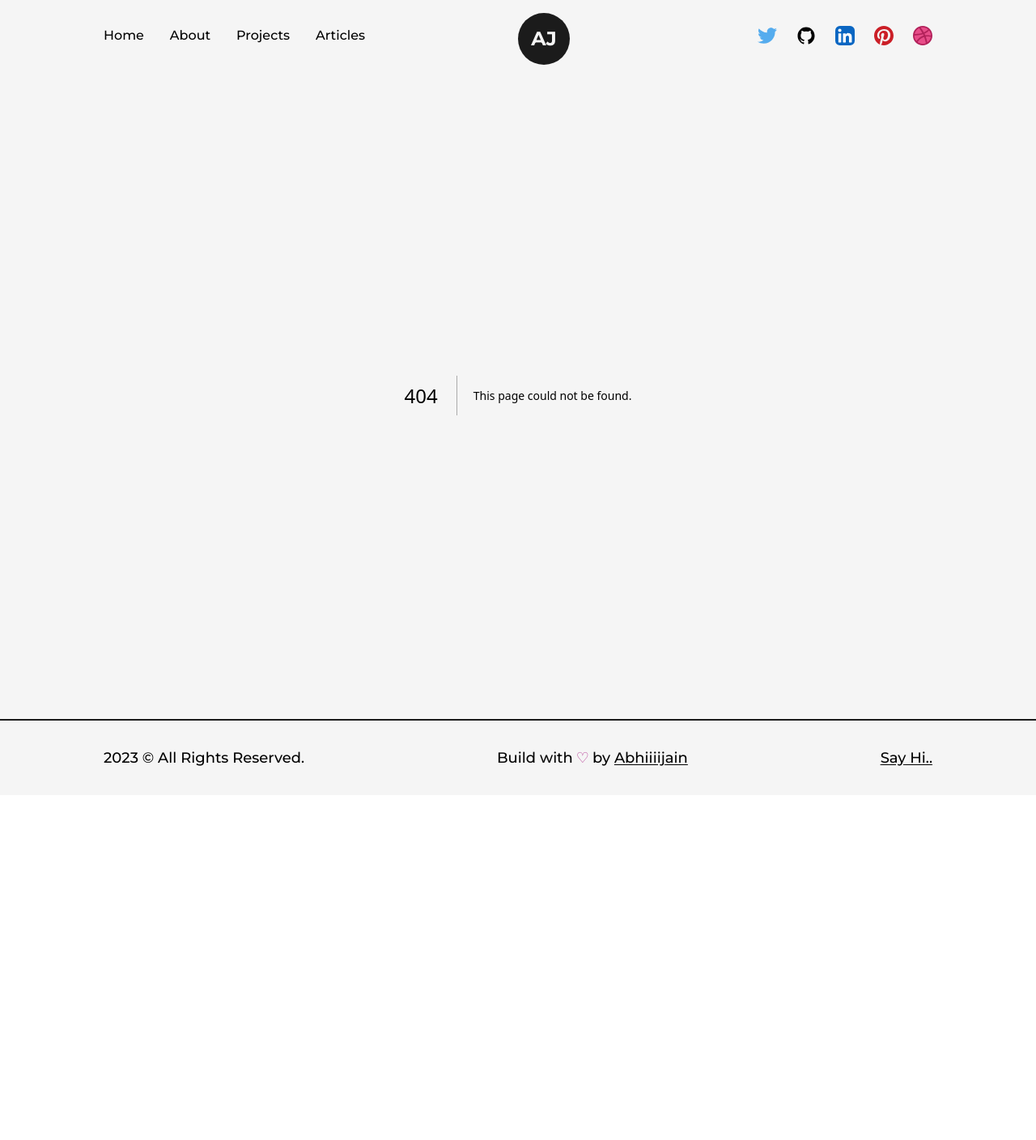
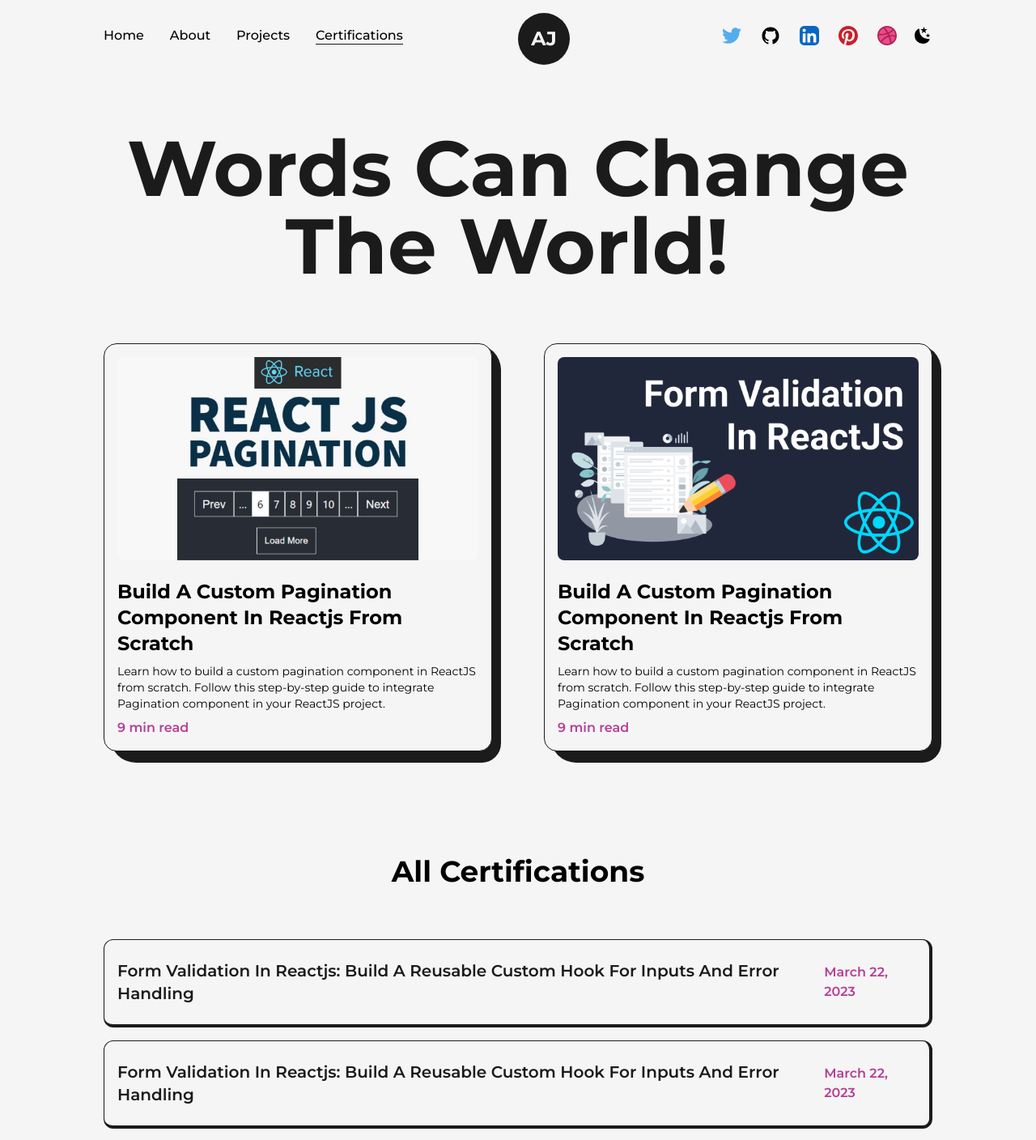
Before and after one commit to abhiiiijain/Portfoliooo, a Next.js app: page /certifications in a window 1280 px wide. Before the commit this address had no page. Shown: the top 1408 px of the page at 81% size. Before the commit the page ends 982 px from the top, so only its background shows below. Built offline with nearby package versions, Linux system fonts and the light colour scheme.

Commit message:
pages structre complete

```diff
--- a/src/components/Layout.js
+++ b/src/components/Layout.js
@@ -2,7 +2,7 @@
 
 const Layout = ({children, className=""}) => {
   return (
-    <div className={`w-full h-full inline-block z-0 bg-light p-32 ${className}`}>
+    <div className={`w-full h-full inline-block z-0 bg-light p-32 dark:bg-dark ${className}`}>
         {children}
         </div>
   )
--- a/src/components/Logo.js
+++ b/src/components/Logo.js
@@ -1,23 +1,33 @@
-import Link from 'next/link'
-import React from 'react'
-import {motion} from "framer-motion";
-
+import Link from "next/link";
+import React from "react";
+import { motion } from "framer-motion";
 
 const MotionLink = motion(Link);
 
 const Logo = () => {
   return (
-    <div className='flex items-center justify-center mt-2'>
-        <MotionLink href="/"
-        className='w-16 h-16 bg-dark text-light flex items-center
-        justify-center rounded-full text-2xl font-bold'
+    <div className="flex items-center justify-center mt-2">
+      <MotionLink
+        href="/"
+        className="w-16 h-16 bg-dark text-light flex items-center
+        justify-center rounded-full text-2xl font-bold border bolder-solid
+        border-transparent dark:border-light
+        "
         whileHover={{
-                backgroundColor:["#121212", "rgba(131,58,180,1)","rgba(253,29,29,1)","rgba(252,176,69,1)","rgba(131,58,180,1)", "#121212"],
-                transition:{duration:1, repeat: Infinity}
-        }}
-        >AJ</MotionLink>
-</div>
-  )
-}
+          backgroundColor: [
+            "#121212",
+            "rgba(131,58,180,1)",
+            "rgba(253,29,29,1)",
+            "rgba(252,176,69,1)",
+            "rgba(131,58,180,1)",
+            "#121212",
+          ],
+          transition: { duration: 1, repeat: Infinity },
+        }}>
+        AJ
+      </MotionLink>
+    </div>
+  );
+};
 
-export default Logo
+export default Logo;
--- a/src/components/NavBar.js
+++ b/src/components/NavBar.js
@@ -8,8 +8,11 @@
   GithubIcon,
   LinkedInIcon,
   PinterestIcon,
+  SunIcon,
+  MoonIcon,
 } from "./Icons";
 import { motion } from "framer-motion";
+import useThemeSwitcher from "./hooks/useThemeSwitcher";
 
 const CustomLink = ({ href, title, className = "" }) => {
   const router = useRouter();
@@ -32,13 +35,19 @@
 };
 
 const NavBar = () => {
+  const [mode, setMode] = useThemeSwitcher();
+
   return (
     <header className="w-full px-32 py-8 font-medium flex items-center justify-between">
       <nav>
         <CustomLink href="/" title="Home" className="mr-4" />
         <CustomLink href="/about" title="About" className="mx-4" />
         <CustomLink href="/projects" title="Projects" className="mx-4" />
-        <CustomLink href="/articles" title="Articles" className="ml-4" />
+        <CustomLink
+          href="/certifications"
+          title="Certifications"
+          className="ml-4"
+        />
       </nav>
       <nav className="flex itmes-center justify-center flex-warp">
         <motion.a
@@ -81,6 +90,16 @@
           className="w-6 ml-3">
           <DribbbleIcon />
         </motion.a>
+
+        <button onClick={() => setMode(mode === "light" ? "dark" : "light")}
+        className="ml-5 flex items-center justify-center rounded-full
+        ">
+          {mode === "dark" ? (
+            <SunIcon className={"fill-dark"} />
+          ) : (
+            <MoonIcon className={"fill-dark"} />
+          )}
+        </button>
       </nav>
 
       <div className="absolute left-[50%] top-2 traslat-x-[-50%]">
--- /dev/null
+++ b/src/components/hooks/useThemeSwitcher.js
@@ -0,0 +1,50 @@
+import React, { useEffect, useState } from "react";
+
+const useThemeSwitcher = () => {
+  const preferDarkQuery = "(prefer-color-scheme: dark)";
+  const [mode, setMode] = useState("");
+
+  useEffect(() => {
+    const mediaQuery = window.matchMedia(preferDarkQuery);
+    const userPref = window.localStorage.getItem("theme");
+
+    const handleChange = () => {
+      if (userPref) {
+        let check = userPref === "dark" ? "dark" : "light";
+        setMode(check);
+        if (check == "dark") {
+          document.documentElement.classList.add("dark");
+        } else {
+          document.documentElement.classList.remove("dark");
+        }
+      } else {
+        let check = mediaQuery.matches ? "dark" : "light";
+        setMode(check);
+
+        if (check == "dark") {
+          document.documentElement.classList.add("dark");
+        } else {
+          document.documentElement.classList.remove("dark");
+        }
+      }
+    };
+
+    mediaQuery.addEventListener("change", handleChange);
+
+    return () => mediaQuery.removeEventListener("change", handleChange);
+  }, []);
+
+  useEffect(() => {
+    if (mode === "dark") {
+      window.localStorage.setItem("theme", "dark");
+      document.documentElement.classList.add("dark");
+    } else {
+      window.localStorage.setItem("theme", "light");
+      document.documentElement.classList.remove("dark");
+    }
+  }, [mode]);
+
+  return [mode, setMode];
+};
+
+export default useThemeSwitcher;
--- a/src/pages/_app.js
+++ b/src/pages/_app.js
@@ -16,7 +16,7 @@
         <meta name="viewport" content="width=device-width, initial-scale=1" />
         <link rel="icon" href="/favicon.ico" />
       </Head>
-      <main className={`${montserrat.variable} font-mont bg-light w-full min-h-screen`}>
+      <main className={`${montserrat.variable} font-mont bg-light dark:bg-dark w-full min-h-screen`}>
         <NavBar />
         <Component {...pageProps} />
         <Footer />
--- /dev/null
+++ b/src/pages/certifications.js
@@ -0,0 +1,169 @@
+import AnimatedText from "@/components/AnimatedText";
+import Layout from "@/components/Layout";
+import Head from "next/head";
+import Image from "next/image";
+import Link from "next/link";
+import React, { useRef } from "react";
+import certification1 from "../../public/images/articles/pagination component in reactjs.jpg";
+import certification2 from "../../public/images/articles/form validation in reactjs using custom react hook.png";
+import { easeInOut, motion, useMotionValue } from "framer-motion";
+
+const FramerImage = motion(Image);
+
+const MovingImage = ({ title, img, link }) => {
+  const x = useMotionValue(0);
+  const y = useMotionValue(0);
+  const imgRef = useRef(null);
+
+  function handleMouse(event) {
+    imgRef.current.style.display = "inline-block";
+    x.set(event.pageX);
+    y.set(-10);
+  }
+
+  function handleMouseLeave(event) {
+    imgRef.current.style.display = "none";
+    x.set(0);
+    y.set(0);
+  }
+
+  return (
+    <Link
+      href={link}
+      target="_blank"
+      onMouseMove={handleMouse}
+      onMouseLeave={handleMouseLeave}>
+      <h2
+        className="capitalize text-xl font-semibold hover:underline
+        ">
+        {title}
+      </h2>
+      <FramerImage
+        style={{ x: x, y: y }}
+        initial={{ opacity: 0 }}
+        whileInView={{ opacity: 1, transition: { duration: 0.2 } }}
+        ref={imgRef}
+        src={img}
+        alt={title}
+        className="z-10 w-96 h-auto hidden absolute rounded-lg"
+      />
+    </Link>
+  );
+};
+
+const Certification = ({ img, title, date, link }) => {
+  return (
+    <motion.li
+      initial={{ y: 200 }}
+      whileInView={{ y: 0, transition: { duration: 0.5, ease: "easeInOut" } }}
+      viewport={{ once: true }}
+      className="relative w-full p-4 py-6 my-4 rounded-xl flex items-center
+    justify-between bg-light text-dark first:mt-0 border border-solid border-dark
+    border-r-4 border-b-4
+    ">
+      <MovingImage title={title} img={img} link={link} />
+      <span className="text-primary font-semibold pl-4">{date}</span>
+    </motion.li>
+  );
+};
+
+const FearutedCertification = ({ img, title, time, summary, link }) => {
+  return (
+    <li className="relative col-span-1 w-full p-4 bg-light border border-solid border-dark rounded-2xl">
+      <div
+        className="absolute top-0 -right-3 -z-10 w-[101%] h-[103%] rounded-[2rem] bg-dark
+      rounded-br-3xl"
+      />
+      <Link
+        href={link}
+        target="_blank"
+        className="w-full inline-block cursor-pointer overflow-hidden rounded-lg">
+        <FramerImage
+          src={img}
+          alt="title of project"
+          className="w-full h-auto"
+          whileHover={{ scale: 1.05 }}
+          transition={{ duartion: 0.2 }}
+        />
+      </Link>
+      <Link href={link} target="_blank">
+        <h2
+          className="capitalize text-2xl font-bold my-2 mt-4
+        hover:underline
+        ">
+          {title}
+        </h2>
+      </Link>
+      <p className="text-sm mb-2">{summary}</p>
+      <span className="text-primary font-semibold">{time}</span>
+    </li>
+  );
+};
+
+const certifications = () => {
+  return (
+    <>
+      <Head>
+        <title>Abhiiiijain | Certifications Page</title>
+        <meta name="description" content="any description"></meta>
+      </Head>
+      <main className="w-full mb-16 flex flex-col items-center justify-center overflow-hidden">
+        <Layout className="pt-16">
+          <AnimatedText text=" Words can change the world!" className="mb-16" />
+          <ul className="grid grid-cols-2 gap-16">
+            <FearutedCertification
+              title="Build A Custom Pagination Component In Reactjs From Scratch"
+              summary="
+            Learn how to build a custom pagination component in ReactJS from scratch.
+            Follow this step-by-step guide to integrate Pagination component in your ReactJS project."
+              time="9 min read"
+              link="/"
+              img={certification1}
+            />
+            <FearutedCertification
+              title="Build A Custom Pagination Component In Reactjs From Scratch"
+              summary="
+            Learn how to build a custom pagination component in ReactJS from scratch.
+            Follow this step-by-step guide to integrate Pagination component in your ReactJS project."
+              time="9 min read"
+              link="/"
+              img={certification2}
+            />
+          </ul>
+          <h2 className="font-bold text-4xl w-full text-center my-16 mt-32">
+            All Certifications
+          </h2>
+
+          <ul>
+            <Certification
+              title="Form Validation In Reactjs: Build A Reusable Custom Hook For Inputs And Error Handling"
+              date="March 22, 2023"
+              link="/"
+              img={certification1}
+            />
+            <Certification
+              title="Form Validation In Reactjs: Build A Reusable Custom Hook For Inputs And Error Handling"
+              date="March 22, 2023"
+              link="/"
+              img={certification1}
+            />
+            <Certification
+              title="Form Validation In Reactjs: Build A Reusable Custom Hook For Inputs And Error Handling"
+              date="March 22, 2023"
+              link="/"
+              img={certification1}
+            />
+            <Certification
+              title="Form Validation In Reactjs: Build A Reusable Custom Hook For Inputs And Error Handling"
+              date="March 22, 2023"
+              link="/"
+              img={certification1}
+            />
+          </ul>
+        </Layout>
+      </main>
+    </>
+  );
+};
+
+export default certifications;
--- a/src/pages/projects.js
+++ b/src/pages/projects.js
@@ -5,7 +5,10 @@
 import Image from "next/image";
 import Link from "next/link";
 import React from "react";
+import { motion } from "framer-motion";
 import project1 from "../../public/images/projects/crypto-screener-cover-image.jpg";
+
+const FramerImage = motion(Image);
 
 const FeaturedProject = ({ type, title, summary, img, link, github }) => {
   return (
@@ -22,7 +25,13 @@
         href={link}
         target="_blank"
         className="w-1/2 cursor-pointer overflow-hidden rounded-lg">
-        <Image src={img} alt="title of project" className="w-full h-auto" />
+        <FramerImage
+          src={img}
+          alt="title of project"
+          className="w-full h-auto"
+          whileHover={{ scale: 1.05 }}
+          transition={{ duartion: 0.2 }}
+        />
       </Link>
       <div className="w-1/2 flex flex-col items-start justify-between pl-6">
         <span className="text-primary font-medium text-xl">{type}</span>
@@ -57,14 +66,19 @@
     ">
       <div
         className="absolute top-0 -right-3 -z-10 w-[101%] h-[103%] rounded-[2rem] bg-dark
-      rounded-br-3xl
-      "
+      rounded-br-3xl"
       />
       <Link
         href={link}
         target="_blank"
         className="w-full cursor-pointer overflow-hidden rounded-lg">
-        <Image src={img} alt="title of project" className="w-full h-auto" />
+        <FramerImage
+          src={img}
+          alt="title of project"
+          className="w-full h-auto"
+          whileHover={{ scale: 1.05 }}
+          transition={{ duartion: 0.2 }}
+        />
       </Link>
       <div className="w-full flex flex-col items-start justify-between mt-4">
         <span className="text-primary font-medium text-xl">{type}</span>
--- a/tailwind.config.js
+++ b/tailwind.config.js
@@ -7,6 +7,7 @@
     // Or if using `src` directory:
     "./src/**/*.{js,ts,jsx,tsx,mdx}",
   ],
+  darkMode: 'class',
   theme: {
     extend: {
       fontFamily: {
```
